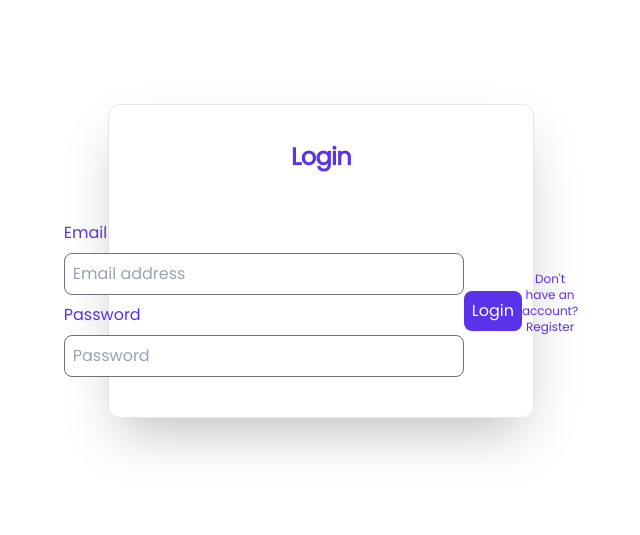
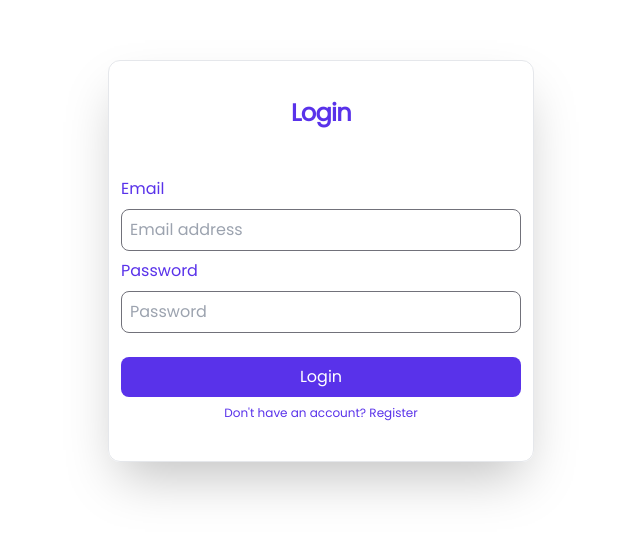
Before and after one commit to ShahareyarKhan/Course-app, a React (Vite) app: page /login in a window 1280 px wide. Shown: the part 139-674 px from the top of the page, without its empty margins (319-959 px from the left). Built offline with nearby package versions, Linux system fonts and the light colour scheme; no server answers.

Commit message:
fixed login form

```diff
--- a/src/auth/Login.jsx
+++ b/src/auth/Login.jsx
@@ -65,11 +65,11 @@ const Login = () => {
     <main className="flex justify-center items-center h-screen bg-[#fff]">
       <Card className="w-3/4 sm:w-1/3 py-2 lg:py-4 rounded-xl text-white  shadow-2xl flex justify-center items-center">
         <div className="">
-          <CardHeader className="lg:mb-5 flex flex-col justify-center items-center ">
+          <CardHeader className="lg:mb-5 flex justify-center items-center ">
             <CardTitle className="mb-2 text-[#5932EA]">Login</CardTitle>
           </CardHeader>
           <CardContent>
-            <form onSubmit={handleSubmit} className="flex justify-center items-center ">
+            <form onSubmit={handleSubmit} className="flex flex-col justify-center items-center ">
               <div className="text-[#5932EA] grid items-center gap-4">
                 <div className="flex flex-col w-[10rem] lg:w-[25rem] space-y-2">
                   <div className="flex flex-col">
```
